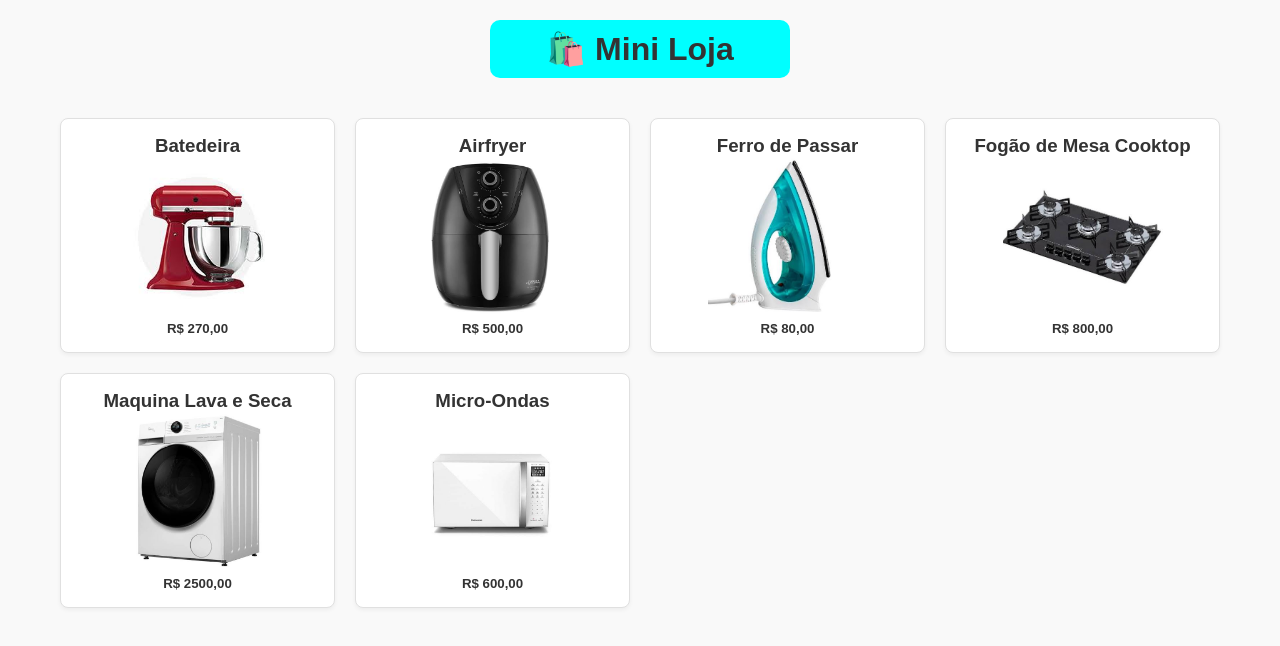
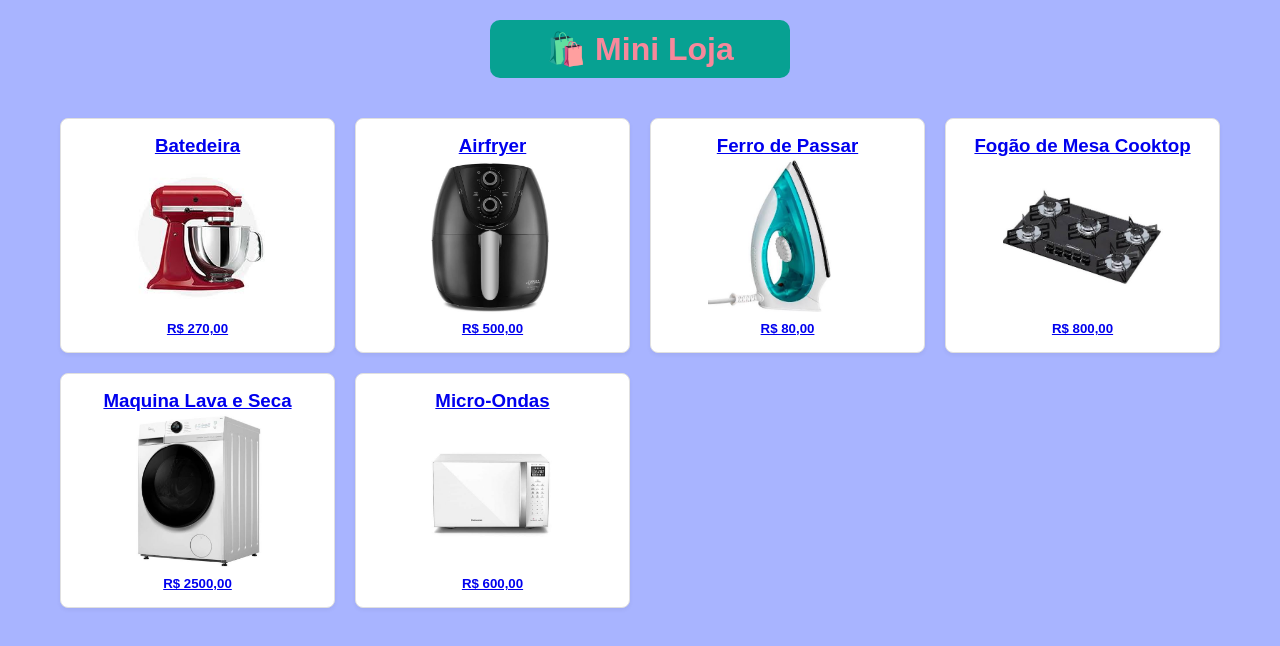
Before and after one commit to Vincent506/Mini-Loja, a plain HTML site: page index.html in a window 1280 px wide. Drawn offline with Linux system fonts and the light colour scheme.

Commit message:
Troca das divs pra links que levam para página de compra

```diff
--- a/index.html
+++ b/index.html
@@ -14,36 +14,36 @@
 
     <!-- Vitrine de Produtos (Grid Responsivo) -->
     <main class="caixaProdutos">
-        <div class="produto">
+        <a class="produto" href="pages/produto.html?id=batedeira">
             <h3>Batedeira</h3>
             <img src="assets/batedeira.jpeg" alt="Batedeira vermelha">
             <h5>R$ 270,00</h5>
-        </div>
-        <div class="produto" onclick="info_Product()">
+        </a>
+        <a class="produto" href="pages/produto.html?id=airfrie">
             <h3>Airfryer</h3>
             <img src="assets/airfrie.jpeg" alt="Airfryer preta">
             <h5>R$ 500,00</h5>
-        </div>
-        <div class="produto">
+        </a>
+        <a class="produto" href="pages/produto.html?id=ferrodepassar">
             <h3>Ferro de Passar</h3>
             <img src="assets/ferrodepassar.jpeg" alt="Ferro de passar roupa">
             <h5>R$ 80,00</h5>
-        </div>
-        <div class="produto">
+        </a>
+        <a class="produto" href="pages/produto.html?id=fogaocooktop">
             <h3>Fogão de Mesa Cooktop</h3>
             <img src="assets/fogaocooktop.jpeg" alt="Fogão cooktop">
             <h5>R$ 800,00</h5>
-        </div>
-        <div class="produto">
+        </a>
+        <a class="produto" href="pages/produto.html?id=maquinadelavar">
             <h3>Maquina Lava e Seca</h3>
             <img src="assets/maquinadelavar.jpeg" alt="Máquina de lavar roupas">
             <h5>R$ 2500,00</h5>
-        </div>
-        <div class="produto">
+        </a>
+        <a class="produto" href="pages/produto.html?id=microondas">
             <h3>Micro-Ondas</h3>
             <img src="assets/microondas.jpeg" alt="Micro-ondas">
             <h5>R$ 600,00</h5>
-        </div>
+        </a>
     </main>
     <script src="src/main.js"></script>
 
--- a/src/main.js
+++ b/src/main.js
@@ -1,3 +1,4 @@
 function info_Product(){
-    return alert('Oláa');
+    const produto = document.querySelectorAll(".produto");
+    console.log(produto);
 }
--- a/styles/style.css
+++ b/styles/style.css
@@ -1,4 +1,10 @@
-/* Configuração global básica */
+:root{
+    --color-primary: #07a192;
+    --cor-fundo-escuro: #003255;
+    --cor-fundo-claro: #a8b4ff;
+    --cor-font-titulo: #f7889b;
+}
+
 * {
     box-sizing: border-box;
     margin: 0;
@@ -7,11 +13,11 @@
 
 body {
     font-family: Arial, sans-serif;
-    background-color: #f9f9f9;
+    background-color: var(--cor-fundo-claro);
     color: #333;
 }
 
-/* Estilização do Título/Cabeçalho */
+
 .title {
     display: flex;
     justify-content: center;
@@ -19,15 +25,15 @@ body {
     max-width: 300px;
     margin: 20px auto;
     padding: 10px;
-    background-color: aqua;
+    color: var(--cor-font-titulo);
+    background-color: var(--color-primary);
     border-radius: 10px;
     text-align: center;
 }
 
-/* Vitrine de Produtos - Padrão de Mercado (CSS Grid Responsivo) */
+
 .caixaProdutos {
     display: grid;
-    /* Cria colunas automáticas flexíveis: mínimo de 220px por card */
     grid-template-columns: repeat(auto-fit, minmax(220px, 1fr));
     gap: 20px;
     max-width: 1200px;
@@ -35,7 +41,7 @@ body {
     padding: 20px;
 }
 
-/* Card Individual do Produto */
+
 .produto {
     background-color: #ffffff;
     border: 1px solid #e0e0e0;
@@ -46,15 +52,15 @@ body {
     transition: transform 0.2s ease, box-shadow 0.2s ease;
 }
 
-/* Efeito interativo ao passar o mouse (Hover) - Muito usado na Amazon/ML */
+
 .produto:hover {
     transform: translateY(-4px);
     box-shadow: 0 6px 12px rgba(0, 0, 0, 0.1);
 }
 
-/* Imagem dentro do card */
+
 .produto img {
     width: 100%;
     height: 160px;
-    object-fit: contain; /* Impede que a foto do eletrodoméstico distorça */
+    object-fit: contain;
 }
```
Also changed, not shown: pages/produto.html (added, +12 -0 lines).
